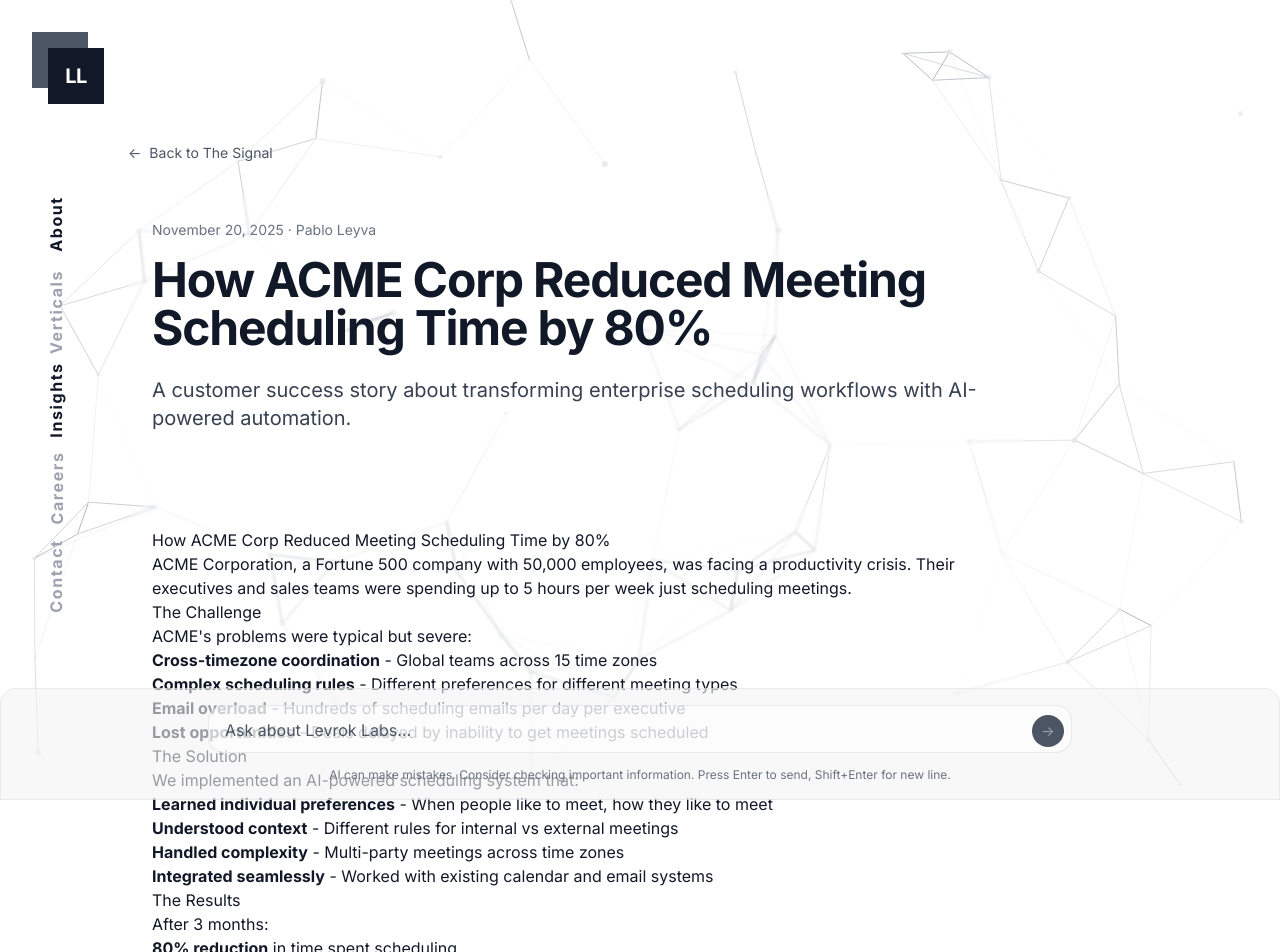
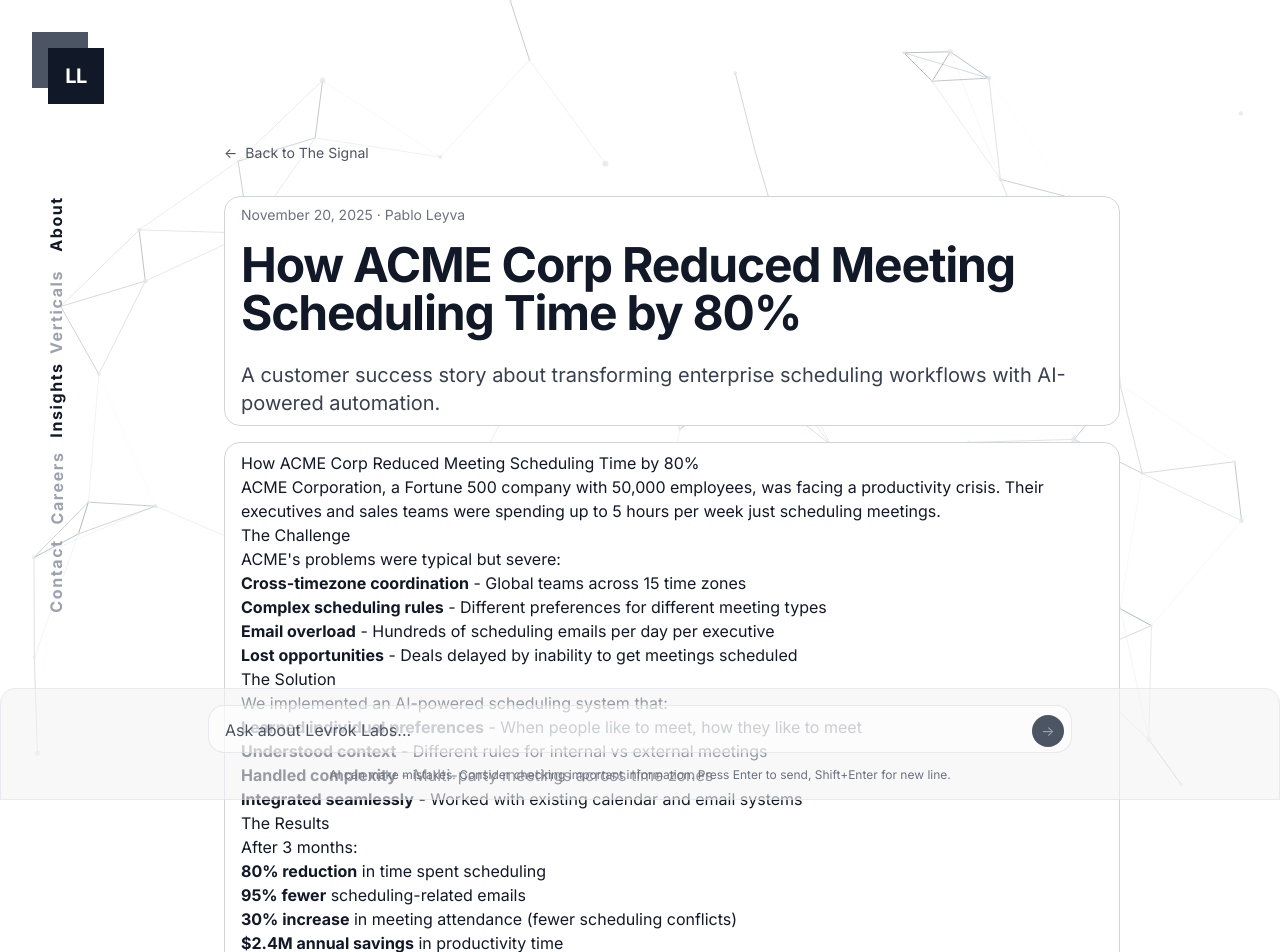
Before and after one commit to pleyva2004/bento, a Next.js app: page /insights/acme-corp-success-story in a window 1280 px wide. Shown: the top 952 px of the page. Built offline with nearby package versions, Linux system fonts and the light colour scheme.

Commit message:
making the pages more readable

```diff
--- a/app/insights/[slug]/page.tsx
+++ b/app/insights/[slug]/page.tsx
@@ -20,10 +20,10 @@
 
     return (
         <InsightsLayout>
-            <main className="min-h-screen relative overflow-hidden pt-[10px] sm:pt-[124px] md:pt-[140px]">
-                <div className="max-w-7xl w-full mx-auto px-8 md:pl-24 lg:pl-32 lg:pr-16">
+            <main className="min-h-screen relative overflow-hidden pt-[10px] sm:pt-[124px] md:pt-[140px] ">
+                <div className="max-w-7xl w-full mx-auto px-8 md:pl-24 lg:pl-32 lg:pr-16 pb-20 ">
                     {/* Navigation */}
-                    <div className="mb-8">
+                    <div className="mb-8 max-w-4xl mx-auto">
                         <Link
                             href="/insights"
                             className="text-sm text-gray-600 hover:text-gray-900 transition-colors inline-flex items-center gap-2"
@@ -33,9 +33,9 @@
                     </div>
 
                     {/* Article */}
-                    <article className="max-w-4xl">
+                    <article className="max-w-4xl mx-auto">
                         {/* Header */}
-                        <div className="mb-12 backdrop-blur-[1px] bg-white/5 rounded-3xl p-6">
+                        <div className="mb-4 bg-white text-gray-900 border border-gray-300 rounded-2xl px-4 py-2">
                             <p className="text-xs sm:text-sm text-gray-500 mb-4">
                                 {new Date(post.date).toLocaleDateString('en-US', {
                                     year: 'numeric',
@@ -48,11 +48,11 @@
                         </div>
 
                         {/* Content */}
-                        <div className="backdrop-blur-[1px] bg-white/5 rounded-3xl p-6 prose prose-lg max-w-none prose-headings:font-bold prose-headings:tracking-tight prose-a:text-blue-600 prose-a:no-underline hover:prose-a:underline prose-img:rounded-lg prose-code:bg-gray-100 prose-code:px-1 prose-code:py-0.5 prose-code:rounded">
+                        <div className="bg-white text-gray-900 border border-gray-300 rounded-2xl px-4 py-2 prose prose-lg max-w-none prose-headings:font-bold prose-headings:tracking-tight prose-a:text-blue-600 prose-a:no-underline hover:prose-a:underline prose-img:rounded-lg prose-code:bg-gray-100 prose-code:px-1 prose-code:py-0.5 prose-code:rounded">
                             <ReactMarkdown>{post.content}</ReactMarkdown>
                         </div>
 
-                        {/* Footer */}
+                        {/* Footer
                         <div className="mt-8 pt-8 border-t border-gray-200">
                             <Link
                                 href="/insights"
@@ -60,7 +60,7 @@
                             >
                                 <span>←</span> Back to all insights
                             </Link>
-                        </div>
+                        </div> */}
                     </article>
                 </div>
             </main>
--- a/app/insights/page.tsx
+++ b/app/insights/page.tsx
@@ -31,7 +31,7 @@
                     </p>
                 </div>
 
-                <div className="relative max-w-7xl w-full px-8 md:pl-24 lg:pl-32 lg:pr-16 -mt-20">
+                <div className="relative max-w-7xl w-full mx-auto px-8 md:pl-24 lg:pl-32 lg:pr-16 -mt-20 pb-20">
                     {/* Main Content */}
                     <div className="relative z-10 max-w-4xl">
                         {/* Main Heading */}
@@ -59,16 +59,20 @@
                         </nav>
 
                         {/* Insight Posts */}
-                        <div className="space-y-8 backdrop-blur-[1px] bg-white/5 rounded-3xl p-6">
+                        <div className="space-y-4">
                             {insights.length === 0 ? (
+                                <div className="bg-white text-gray-900 border border-gray-300 rounded-2xl px-4 py-2">
                                     <p className="text-gray-500 text-center py-12">No posts found in this category.</p>
+                                </div>
                             ) : (
                                 insights.map((post) => (
                                     <Link
                                         key={post.slug}
                                         href={`/insights/${post.slug}`}
-                                        className="grid grid-cols-1 md:grid-cols-[180px_1fr] gap-4 md:gap-8 group hover:opacity-80 transition-opacity pb-8 border-b border-gray-200 last:border-b-0 last:pb-0"
+                                        className="block group"
                                     >
+                                        <div className="bg-white text-gray-900 border border-gray-300 rounded-2xl px-4 py-2 hover:border-gray-400 transition-colors">
+                                            <div className="grid grid-cols-1 md:grid-cols-[180px_1fr] gap-4 md:gap-8 pb-4">
                                                 {/* Left Column - Metadata */}
                                                 <div className="text-gray-600 text-xs sm:text-sm space-y-1">
                                                     <p>{new Date(post.date).toLocaleDateString('en-US', {
@@ -88,6 +92,8 @@
                                                         {post.description}
                                                     </p>
                                                 </div>
+                                            </div>
+                                        </div>
                                     </Link>
                                 ))
                             )}
```
Lines whose indentation alone changed are shown as unchanged.
